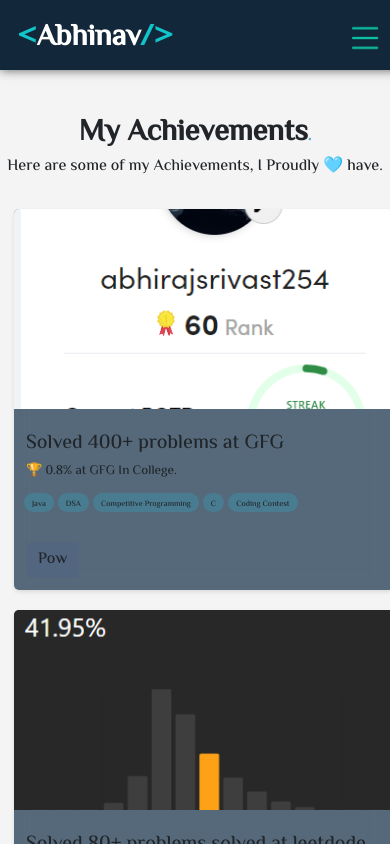
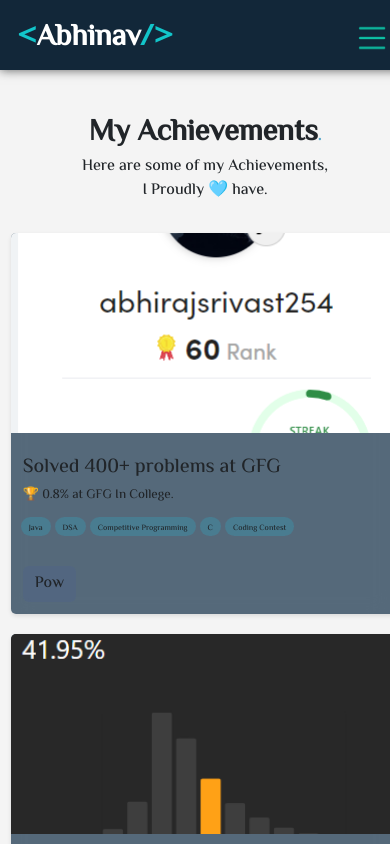
Before and after one commit to Abhinavrajsrivastav/AbhainavSrivastav, a React (Create React App) app: page /Achievements in a window 390 px wide. Shown: the top 844 px of the page. Built offline with nearby package versions, Linux system fonts and the light colour scheme.

Commit message:
26-03-2024-006

```diff
--- a/src/Components/Achivements/Achivements.css
+++ b/src/Components/Achivements/Achivements.css
@@ -22,7 +22,7 @@
   justify-content: center;
   align-self: center;
   text-align: center;
-  padding: 10px 0 20px 0;;
+  padding: 10px 0 20px 20px;
 }
 
 .Page-Text{
--- a/src/Components/Achivements/Achivements.jsx
+++ b/src/Components/Achivements/Achivements.jsx
@@ -9,7 +9,7 @@
       <div className="Page-Work">
         <div className="Page-Work-Head">
           <span className="Page-Text">My Achievements<span>.</span></span><br />
-          <span className="Page-Text-description">Here are some of my Achievements, I Proudly 🩵 have.</span>
+          <span className="Page-Text-description">Here are some of my Achievements,<br /> I Proudly 🩵 have.</span>
         </div>
         <div className="Page-Cards">
           <AchivementsCard
@@ -64,7 +64,7 @@
         </div>
       </div>
 
-      <div className="Second-Part">
+      <div className="Second-Part Page-Cards">
         <div className="Page-Work-Head">
           <span className="Page-Text">Certifications<span>.</span></span><br />
           <span className="Page-Text-description">Here are some of my certifications.</span>
--- a/src/Components/Achivements/AchivementsCard/AchivementsCard.css
+++ b/src/Components/Achivements/AchivementsCard/AchivementsCard.css
@@ -9,6 +9,7 @@
   padding-bottom: 0px;
   margin: 10px;
   width: 300px;
+  max-width: 400px;
   height: auto;
   overflow: hidden;
   position: relative;
@@ -113,11 +114,11 @@
 /* Media Query for Mobile View */
 @media (max-width: 1005px) {
   .Achive-card {
-    width: 380px;
+    width: 100%;
     height: auto;
     position: relative;
     padding-bottom: 0px;
-    left: 9px;
+    left: 0px;
     max-height: 450px;
     gap: 0px;
   }
--- a/src/Components/NavBar/NavBar.css
+++ b/src/Components/NavBar/NavBar.css
@@ -155,7 +155,7 @@
     display: flex;
     flex-direction: column;
     justify-content: space-between;
-    width: 105%;
+    width: 107%;
     align-items: start;
     padding: 10px;
     overflow-x: hidden;
```
